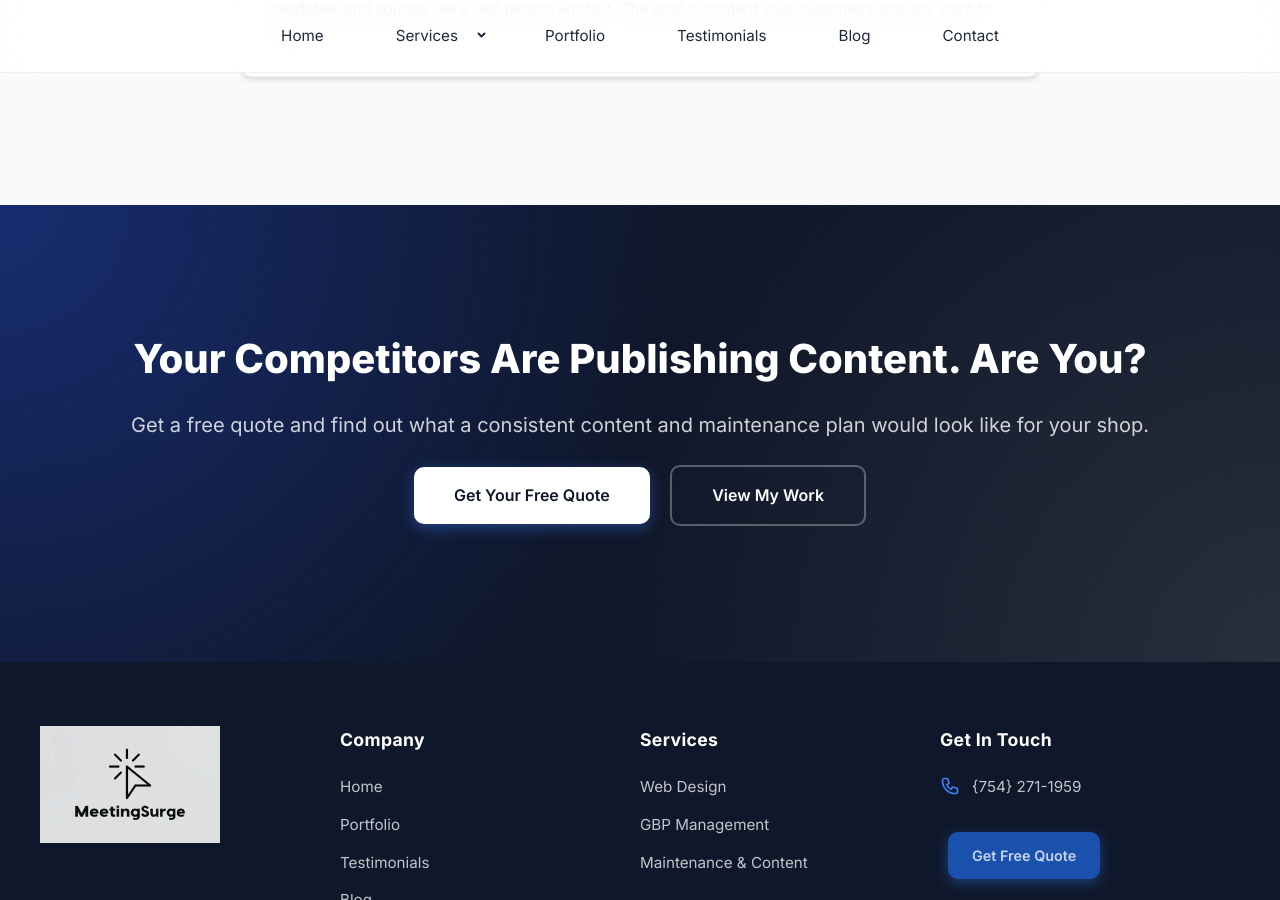
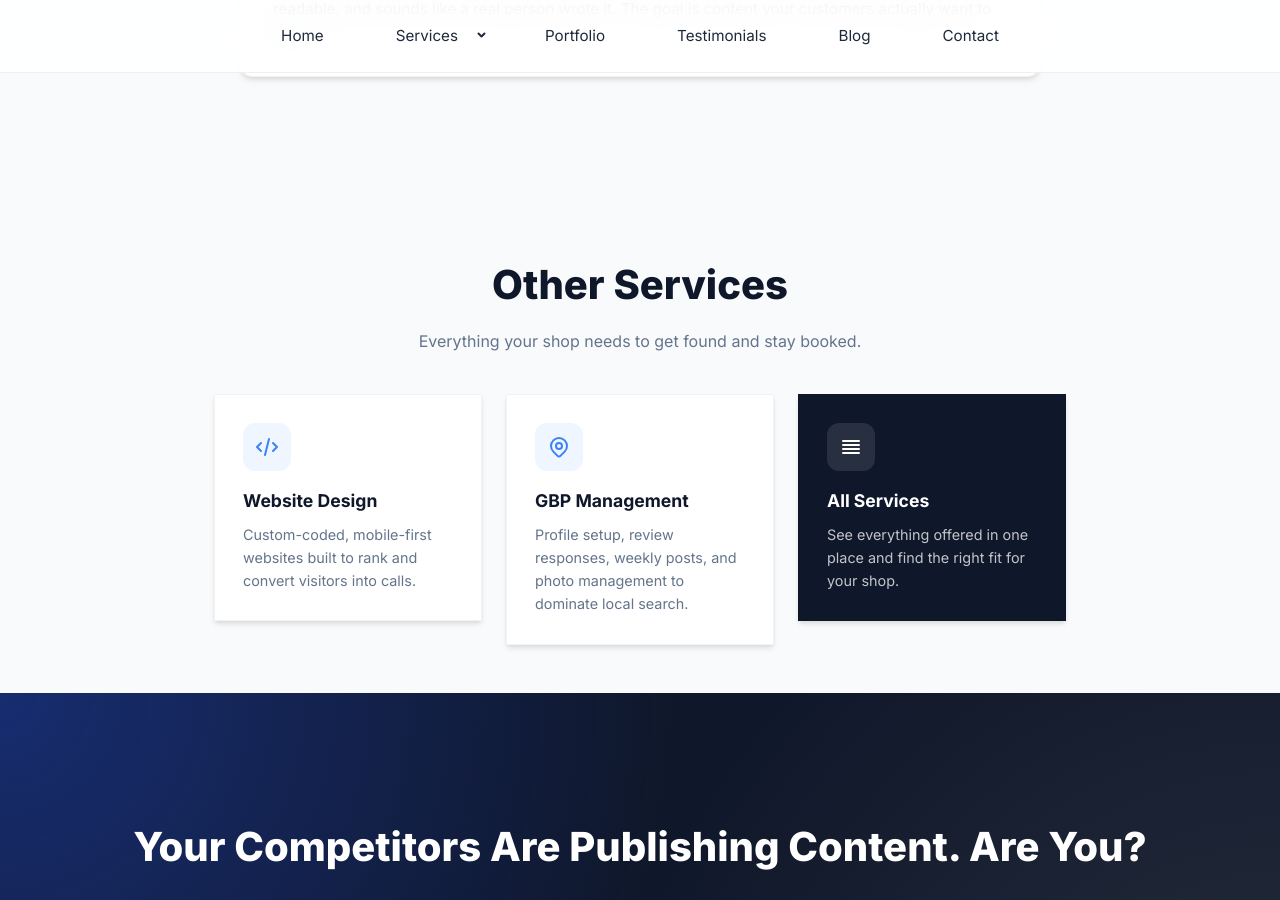
Before and after one commit to JamesBrownR/MeetingSurge, a Jekyll site: the page built from services/maintenance/index.html, in a window 1280 px wide and 900 px high, scrolled down 5515 px. Built offline with Jekyll 4.4.1, drawn with Linux system fonts in a browser that asks for light colours; some of the changed lines change nothing that is shown.

Commit message:
Add call-to-action section and include services links

```diff
--- a/services/maintenance/index.html
+++ b/services/maintenance/index.html
@@ -416,6 +416,8 @@ faqs:
 
 </section>
 
+{% include services-links.html %}
+
 <div class="cta-section">
   <h2>Your Competitors Are Publishing Content. Are You?</h2>
   <p>Get a free quote and find out what a consistent content and maintenance plan would look like for your shop.</p>
```
